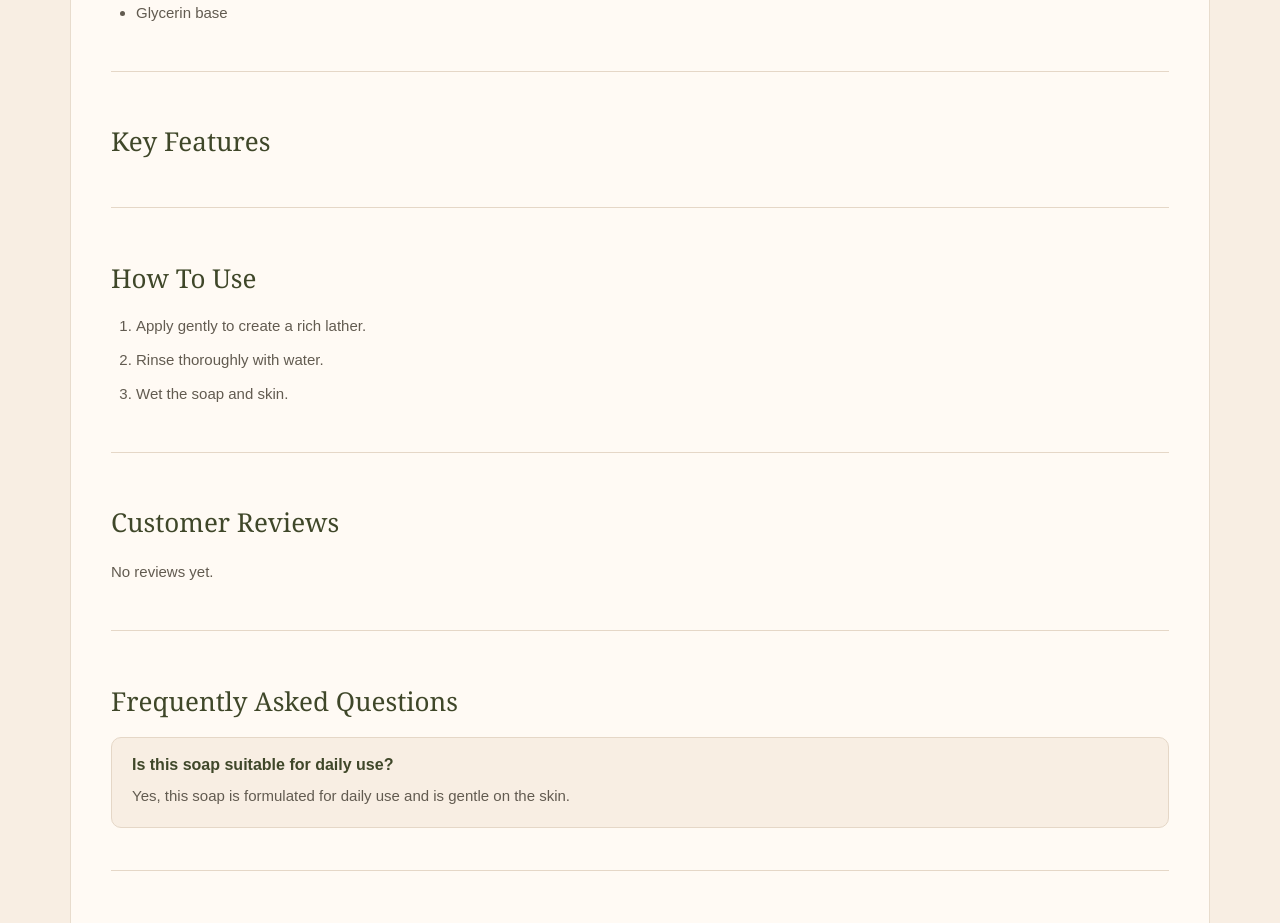
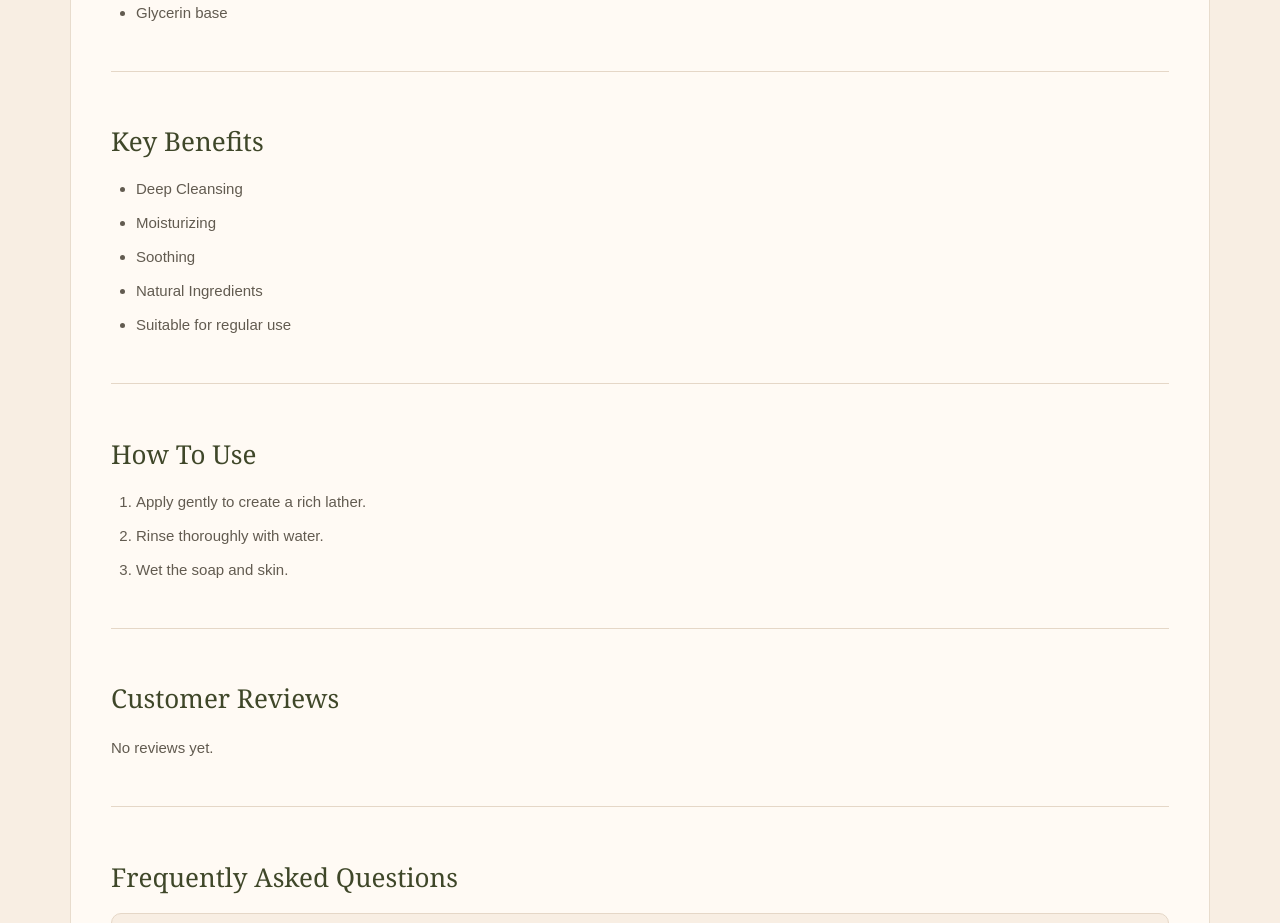
Before and after one commit to Aditya0-4/ecommerce-react, a React (Vite) app: page /product/1 in a window 1280 px wide. Shown: the part 1240-2163 px from the top of the page. Built offline with nearby package versions, Linux system fonts and the light colour scheme.

Commit message:
update product features

```diff
--- a/src/pages/Productdetails.jsx
+++ b/src/pages/Productdetails.jsx
@@ -166,14 +166,14 @@ function ProductDetails({ cart, setCart }) {
                 {/* Key Features */}
                 <section className="detail-section">
 
-                    <h2>Key Features</h2>
+                    <h2>Key Benefits</h2>
 
                     <ul>
 
-                        {product.keyFeatures?.map(
-                            (feature, index) => (
+                        {product.keyBenefits?.map(
+                            (benefit, index) => (
                                 <li key={index}>
-                                    {feature}
+                                    {benefit}
                                 </li>
                             )
                         )}
```
